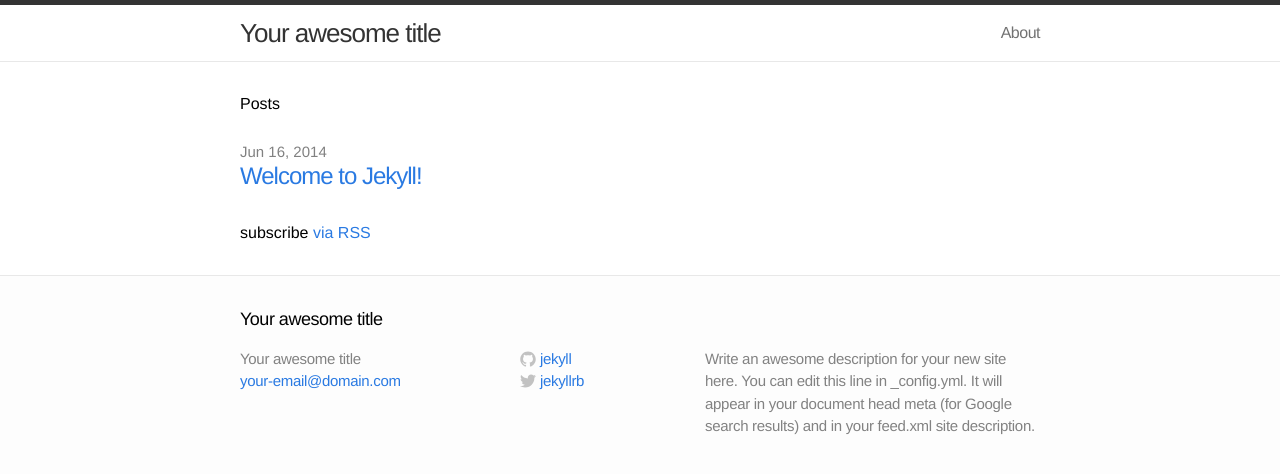
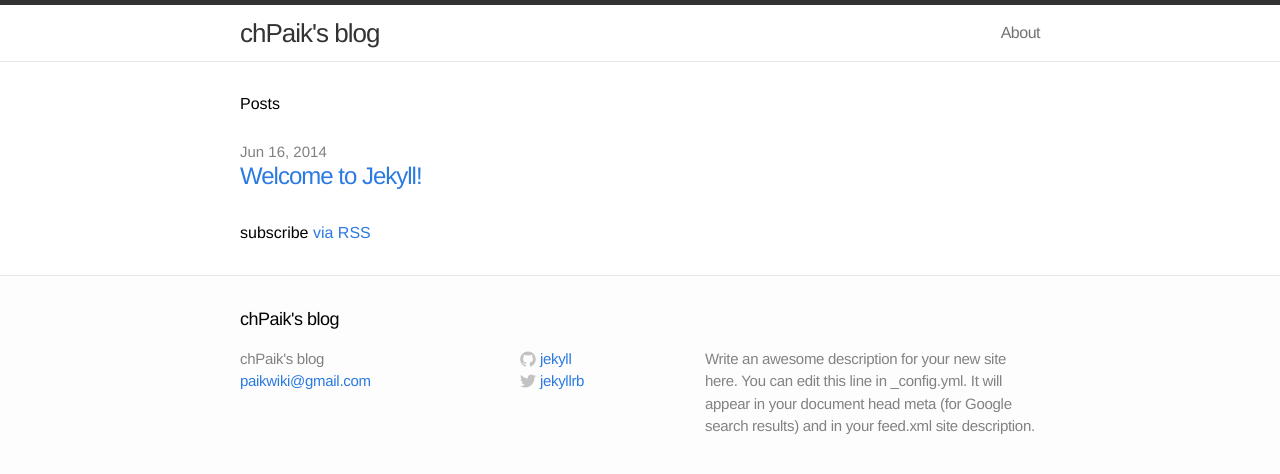
Before and after one commit to paikwiki/paikwiki.github.io, a Jekyll site: the page built from index.html, in a window 1280 px wide. Shown: the top 474 px of the page. Built offline with Jekyll 4.4.1, drawn with Linux system fonts in a browser that asks for light colours.

Commit message:
지킬 수정
지킬 수정

```diff
--- a/_config.yml
+++ b/_config.yml
@@ -1,8 +1,8 @@
 # Site settings
-title: Your awesome title
-email: your-email@domain.com
+title: chPaik's blog
+email: paikwiki@gmail.com
 description: "Write an awesome description for your new site here. You can edit this line in _config.yml. It will appear in your document head meta (for Google search results) and in your feed.xml site description."
-baseurl: ""
+baseurl: "/blog"
 url: "http://yourdomain.com"
 twitter_username: jekyllrb
 github_username:  jekyll
--- a/index.html
+++ b/index.html
@@ -10,7 +10,8 @@
     {% for post in site.posts %}
       <li>
         <span class="post-date">{{ post.date | date: "%b %-d, %Y" }}</span>
-        <a class="post-link" href="{{ post.url | prepend: site.baseurl }}">{{ post.title }}</a>
+        <!-- <a class="post-link" href="{{ post.url | prepend: site.baseurl }}">{{ post.title }}</a> -->
+        <a class="post-link" href="{{ site.baseurl }} {{ post.url }}">{{ post.title }}</a>
       </li>
     {% endfor %}
   </ul>
```
